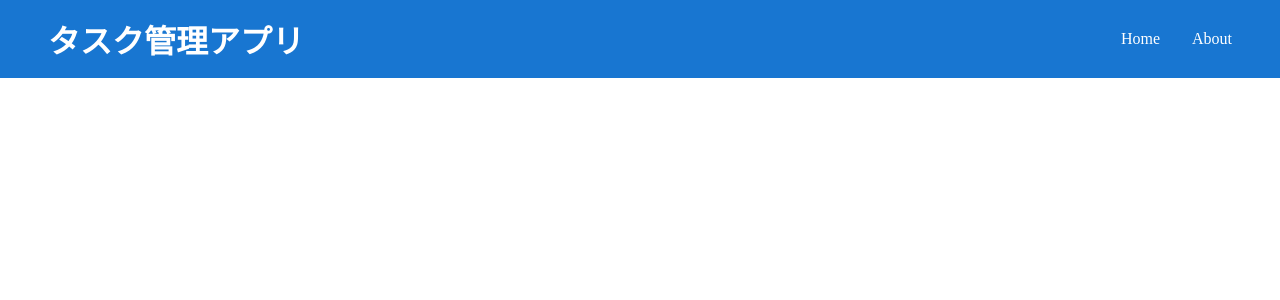
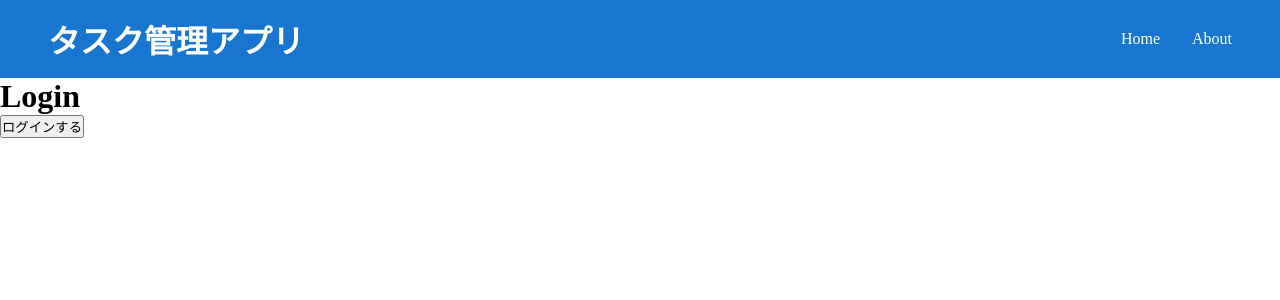
Before and after one commit to hir0o/vue-tollero, a Vue app: page /login in a window 1280 px wide. Shown: the top 300 px of the page. Built offline with nearby package versions, Linux system fonts and the light colour scheme.

Commit message:
ログイン機能実装

```diff
--- a/src/router/index.js
+++ b/src/router/index.js
@@ -1,6 +1,7 @@
 import Vue from 'vue'
 import VueRouter from 'vue-router'
 import Bord from '../views/Bord.vue'
+import Login from '../views/Login.vue'
 
 Vue.use(VueRouter)
 
@@ -8,6 +9,11 @@
     path: '/',
     name: 'Bord',
     component: Bord
+  },
+  {
+    path: '/login',
+    name: 'Login',
+    component: Login
   },
   {
     path: '/about',
--- /dev/null
+++ b/src/views/Login.vue
@@ -0,0 +1,19 @@
+<template>
+  <div>
+    <h1>Login</h1>
+    <button @click="login">ログインする</button>
+  </div>
+</template>
+
+<script>
+export default {
+  methods: {
+    login() {
+      this.$store.dispatch("login");
+    }
+  }
+};
+</script>
+
+<style>
+</style>
```
